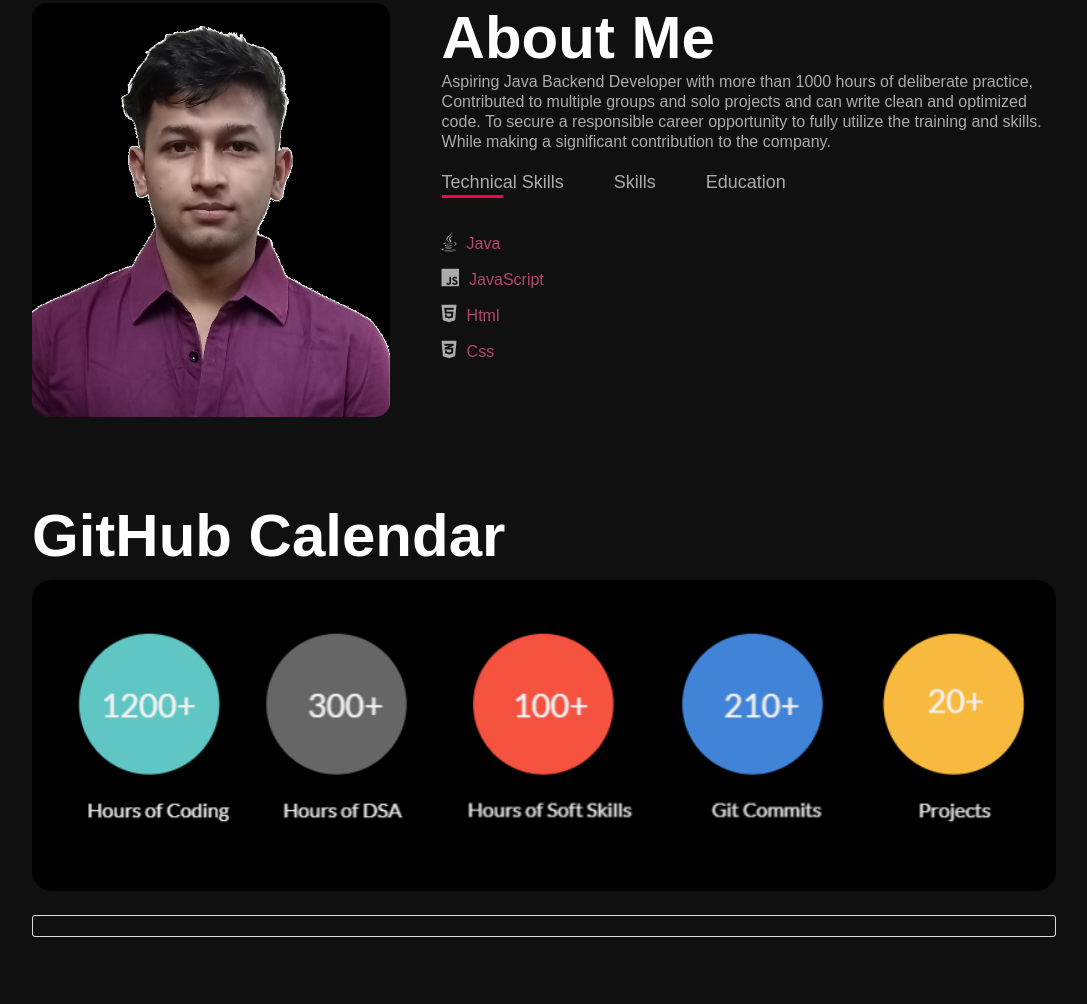
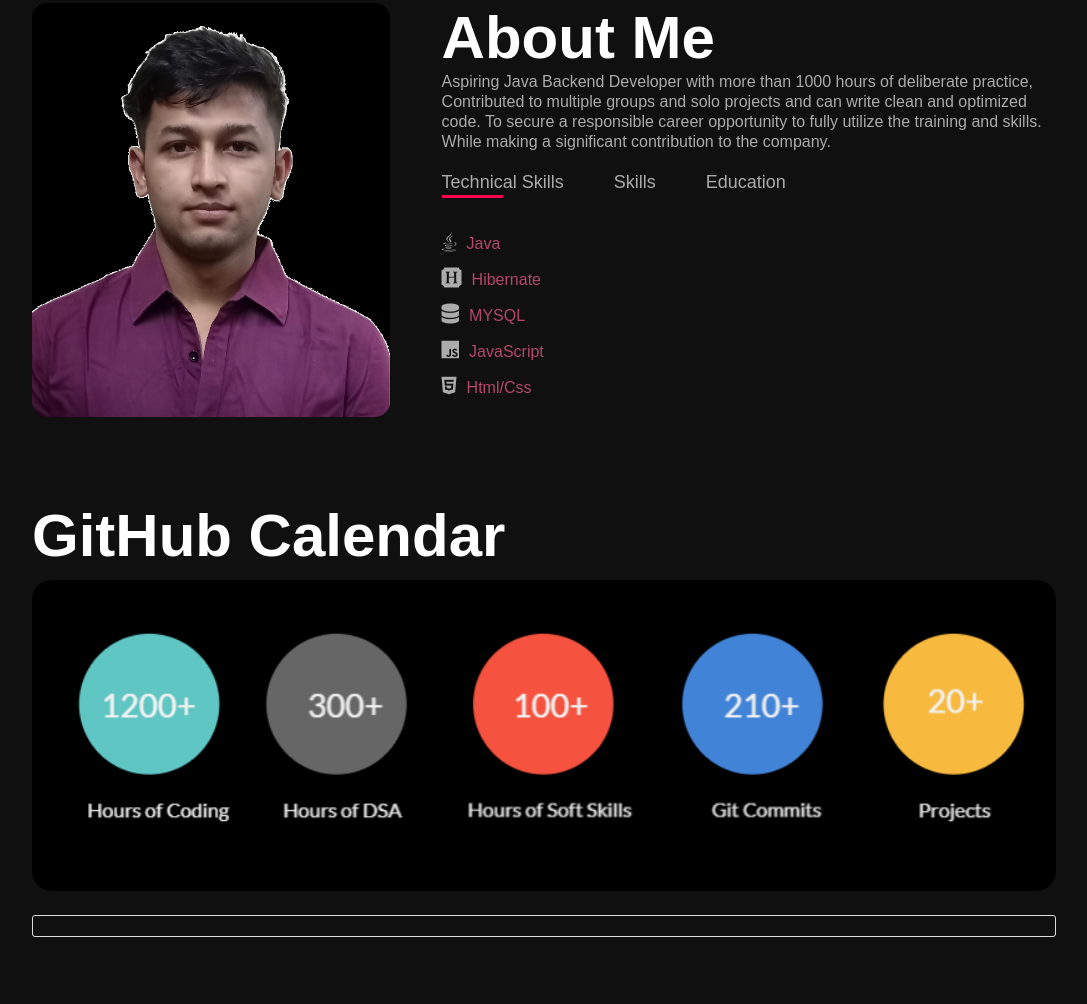
Before and after one commit to Bhatteryash/Bhatter-Yash.github.io, a plain HTML site: page index.html in a window 1280 px wide. Shown: the part 867-1871 px from the top of the page, without its empty margins (96-1183 px from the left). Drawn offline with nearby package versions, Linux system fonts and the light colour scheme; a script that the page names is missing.

Commit message:
Portfolio Update

```diff
--- a/index.html
+++ b/index.html
@@ -61,9 +61,10 @@
                         <div class="contents active-tab" id="Technical">
                             <ul>
                                 <li><i class="fa-brands fa-java"></i><span>Java</span> </li>
+                                <li><i class="fa-brands fa-hire-a-helper"></i><span>Hibernate</span> </li>
+                                <li><i class="fa-solid fa-database"></i><span>MYSQL</span> </li>
                                 <li><i class="fa-brands fa-js"></i><span>JavaScript</span></li>
-                                <li><i class="fa-brands fa-html5"></i><span>Html</span></li>
-                                <li><i class="fa-brands fa-css3-alt"></i><span>Css</span></li>
+                                <li><i class="fa-brands fa-html5"></i><span>Html/Css</span></li>
                             </ul>
                         </div>
                         <div class="contents" id="Skills">
```
Also changed, not shown: images/student_management_student.PNG (added).
